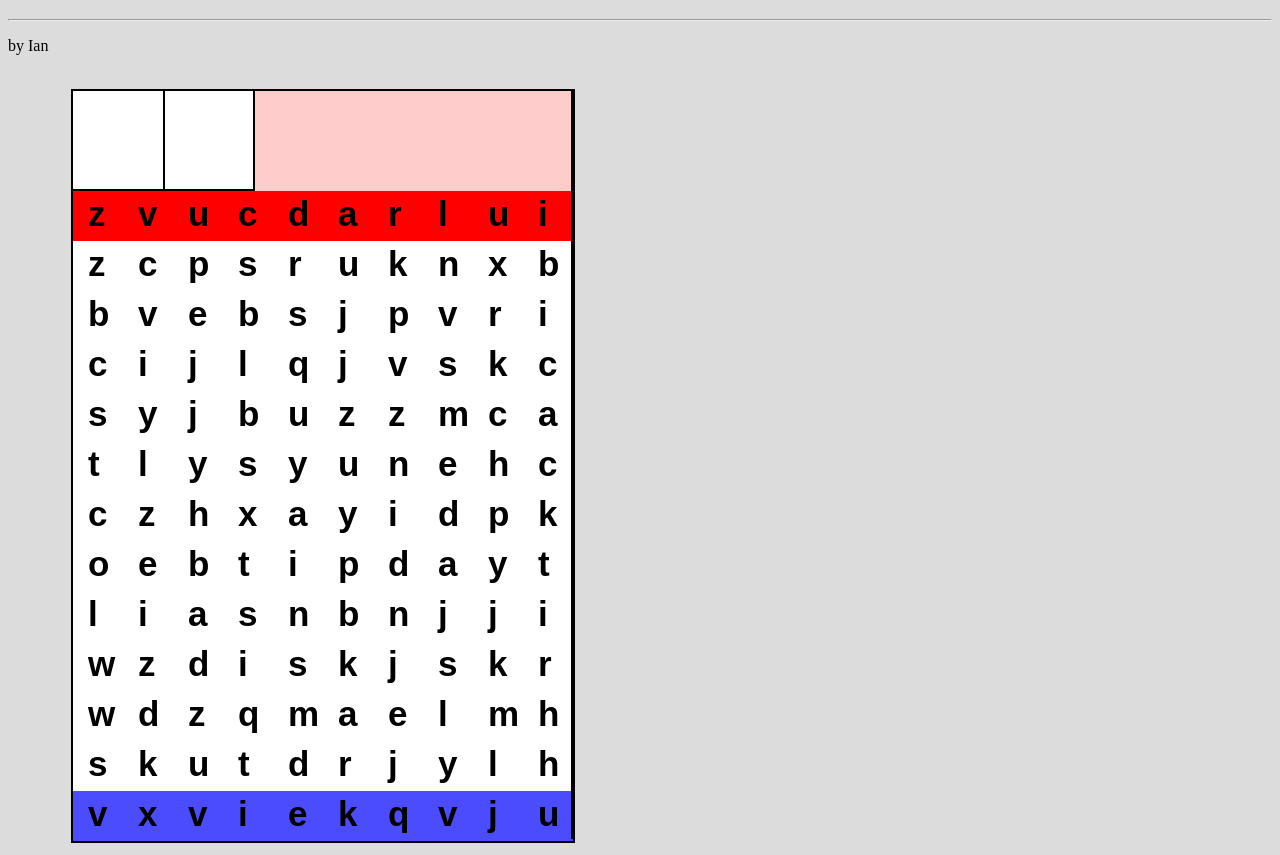
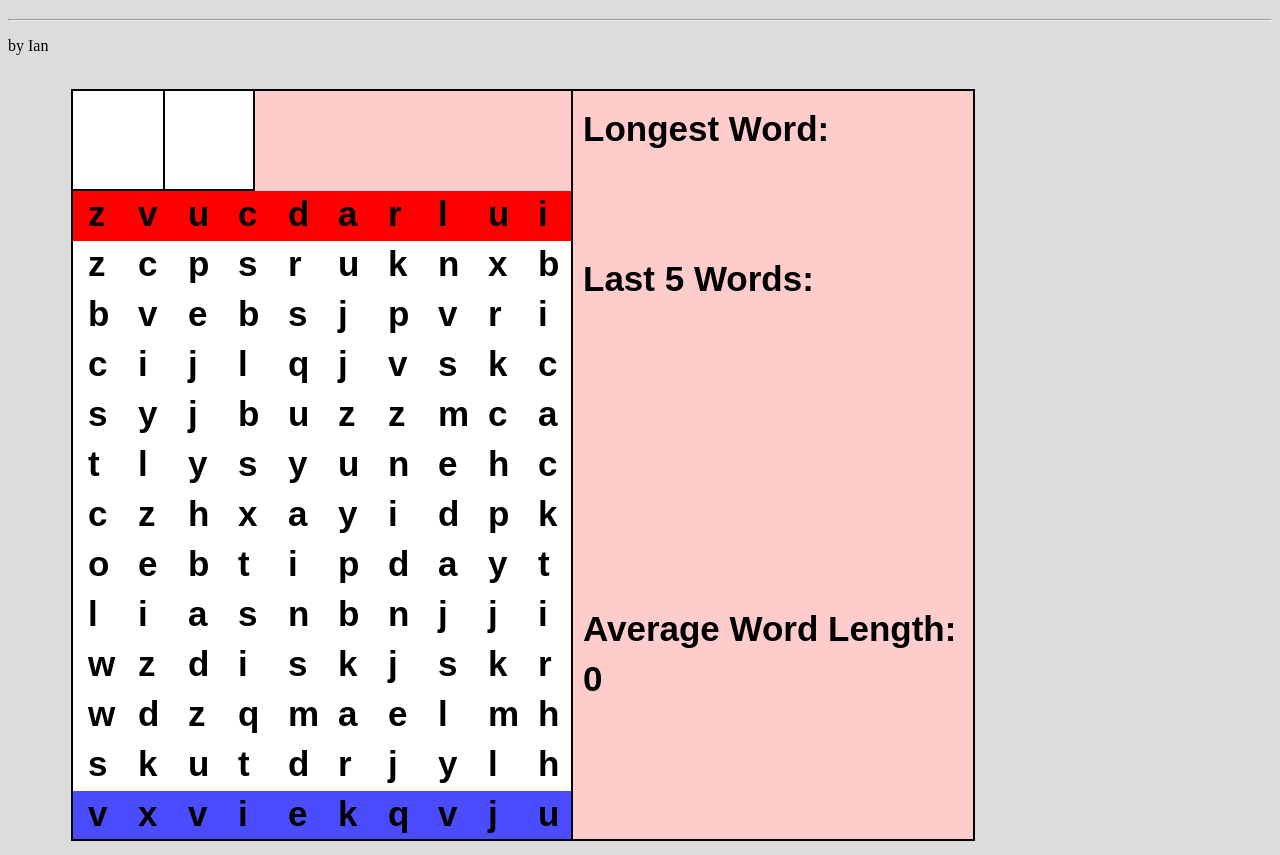
Before and after one commit to TWian1/wordbattlejavascript, a plain HTML site: page index.html in a window 1280 px wide. Shown: the part 61-916 px from the top of the page. Drawn offline with Linux system fonts and the light colour scheme.

Commit message:
Update index.html

```diff
--- a/index.html
+++ b/index.html
@@ -11,7 +11,7 @@
     <hr>
     <p>by Ian</p>
     <br>
-    <canvas  id="canvas" width="500" height="750" class="canvas"></canvas>
+    <canvas  id="canvas" width="900" height="748" class="canvas"></canvas>
 
     <script src="script.js"></script>
   </body>
```
